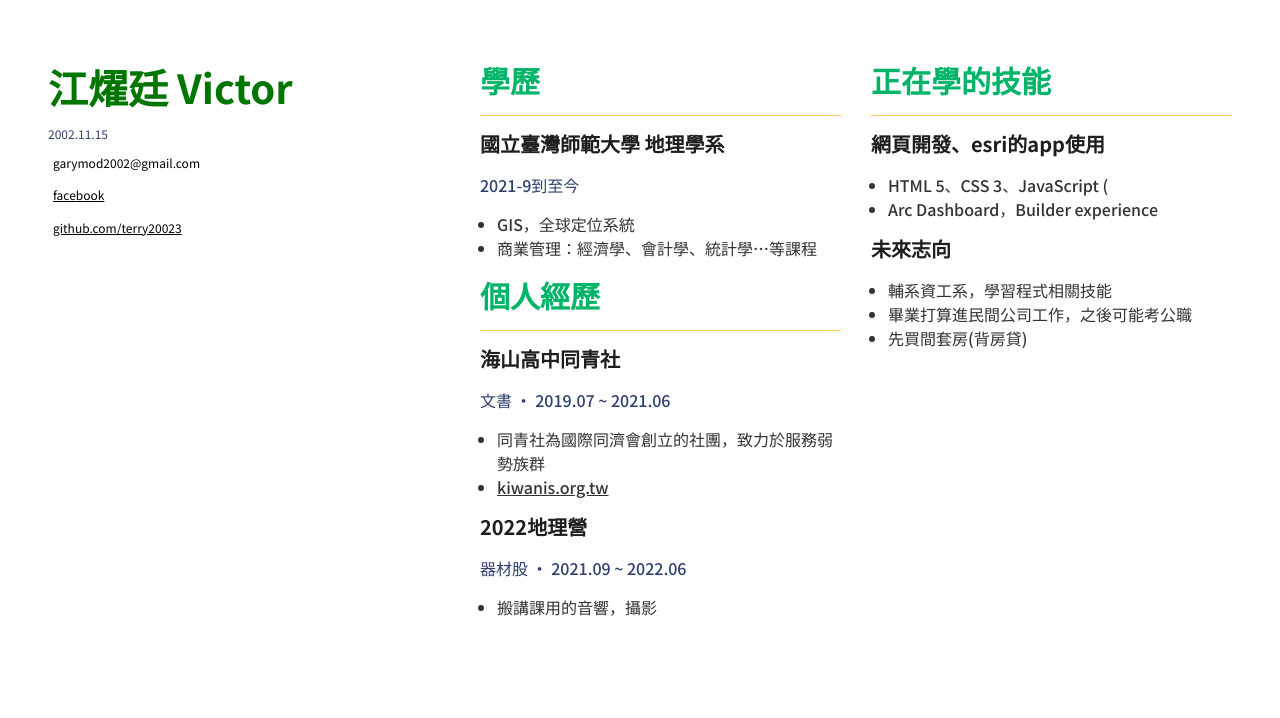
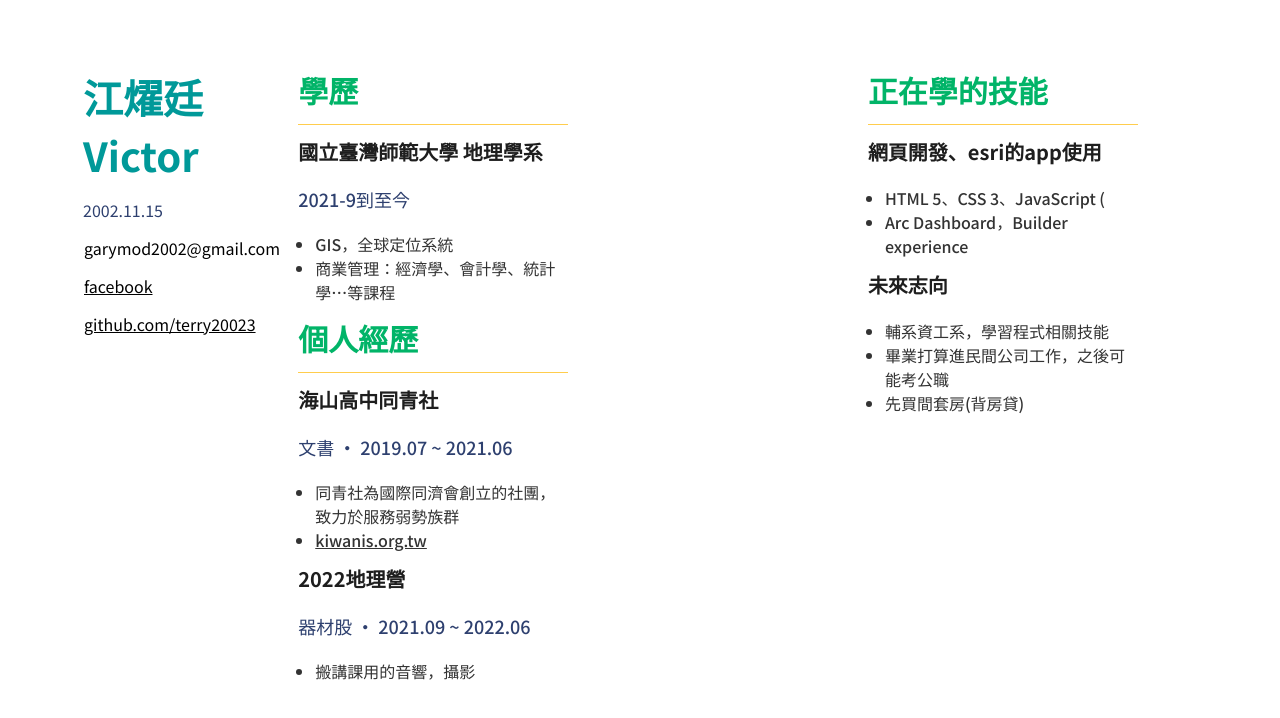
Before and after one commit to terry20023/terry20023.github.io, a plain HTML site: page index.html in a window 1280 px wide. Drawn offline with Linux system fonts and the light colour scheme.

Commit message:
Update style.css

```diff
--- a/style.css
+++ b/style.css
@@ -1,6 +1,6 @@
 @import url(//fonts.googleapis.com/earlyaccess/notosanstc.css);
 body {
-  padding: 50px 40px;
+  padding: 60px 75px;
   font-family: "Noto Sans TC";
 }
 
@@ -18,7 +18,7 @@ a, a:hover, a:visited, a:active {
 }
 
 .header {
-  margin-bottom: 20px;
+  margin-bottom: 19px;
   display: flex;
   justify-content: space-between;
 }
@@ -33,23 +33,23 @@ a, a:hover, a:visited, a:active {
   display: flex;
   flex-direction: column;
   align-items: flex-start;
-  gap: 9px;
+  gap: 14px;
 }
 .info .names {
   margin: 0;
-  color: 	#007500;
+  color: #009999	;
   font-size: 40px;
   font-weight: 700;
 }
 .info p {
   margin: 0;
-  font-size: 12px;
+  font-size: 16px;
 }
 .info p i {
-  margin-right: 5px;
+  margin-right: 1px;
   height: 100%;
-  width: 15px;
-  font-size: 15px;
+  width: 16px;
+  font-size: 13px;
 }
 .info .born {
   color: #2E406F;
@@ -59,14 +59,14 @@ a, a:hover, a:visited, a:active {
 
 .content {
   display: flex;
-  gap: 30px;
+  gap: 300px;
 }
 .content .col {
-  width: 100%;
+  width: 30%;
   display: flex;
   flex-direction: column;
   align-items: flex-start;
-  gap: 13px;
+  gap: 12px;
 }
 
 @media screen and (max-width: 540px) {
@@ -94,7 +94,7 @@ a, a:hover, a:visited, a:active {
   display: flex;
   flex-direction: column;
   align-items: flex-start;
-  gap: 15px;
+  gap: 20px;
 }
 .BIG-card .item-title {
   margin: 0;
@@ -105,7 +105,7 @@ a, a:hover, a:visited, a:active {
 .BIG-card .item-date {
   margin: 0;
   color: #2E406F;
-  font-size: 16px;
+  font-size: 18px;
   font-weight: 500;
 }
 .BIG-card .item-detail {
```
